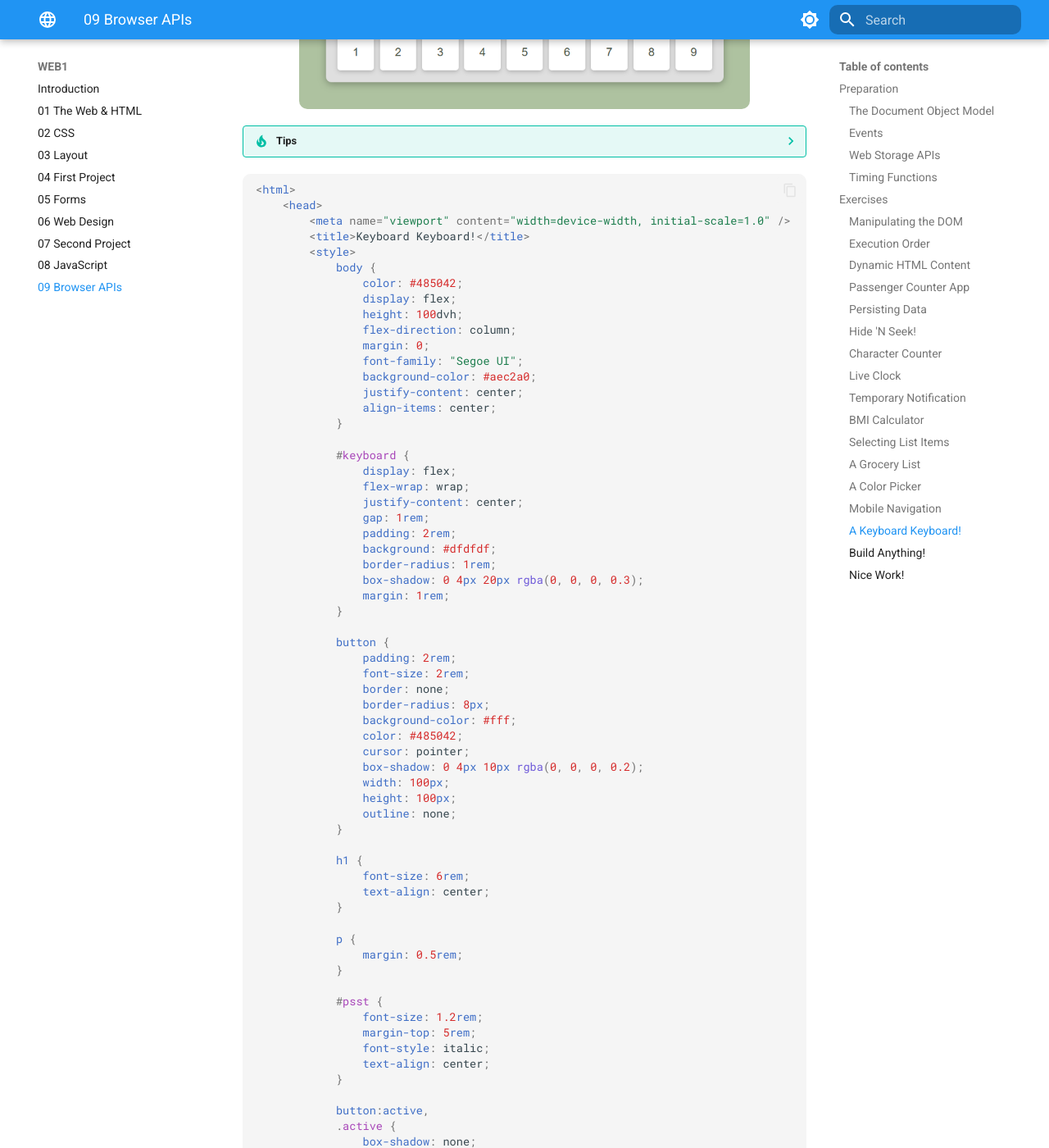
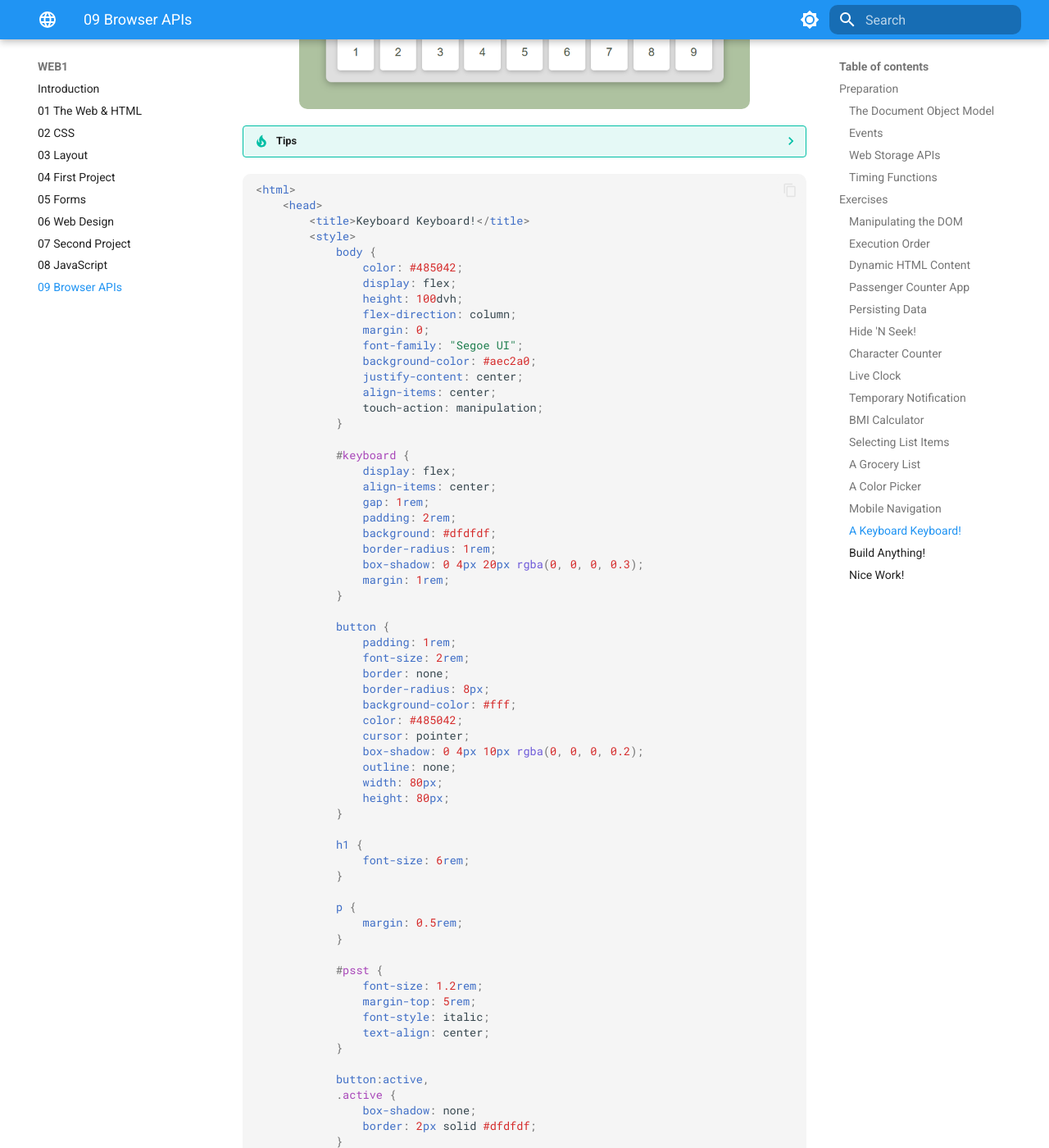
Before and after one commit to KasperKnop/WEB1, an MkDocs documentation site: the page built from docs/09-browser-apis.md, in a window 1280 px wide and 1400 px high, scrolled down 13417 px. Shown: the whole window at 82% size. Built offline with MkDocs 1.6.1 and Material for MkDocs 9.7.7, drawn with Linux system fonts in a browser that asks for light colours; emoji names are drawn with the system emoji font; comment, search, counter and statistics services are not loaded.

Commit message:
Update 09-browser-apis.md

````diff
--- a/docs/09-browser-apis.md
+++ b/docs/09-browser-apis.md
@@ -834,7 +834,6 @@
 ```html
 <html>
     <head>
-        <meta name="viewport" content="width=device-width, initial-scale=1.0" />
         <title>Keyboard Keyboard!</title>
         <style>
             body {
@@ -847,12 +846,12 @@
                 background-color: #aec2a0;
                 justify-content: center;
                 align-items: center;
+                touch-action: manipulation;
             }
 
             #keyboard {
                 display: flex;
-                flex-wrap: wrap;
-                justify-content: center;
+                align-items: center;
                 gap: 1rem;
                 padding: 2rem;
                 background: #dfdfdf;
@@ -862,7 +861,7 @@
             }
 
             button {
-                padding: 2rem;
+                padding: 1rem;
                 font-size: 2rem;
                 border: none;
                 border-radius: 8px;
@@ -870,14 +869,13 @@
                 color: #485042;
                 cursor: pointer;
                 box-shadow: 0 4px 10px rgba(0, 0, 0, 0.2);
-                width: 100px;
-                height: 100px;
                 outline: none;
+                width: 80px;
+                height: 80px;
             }
 
             h1 {
                 font-size: 6rem;
-                text-align: center;
             }
 
             p {
````
